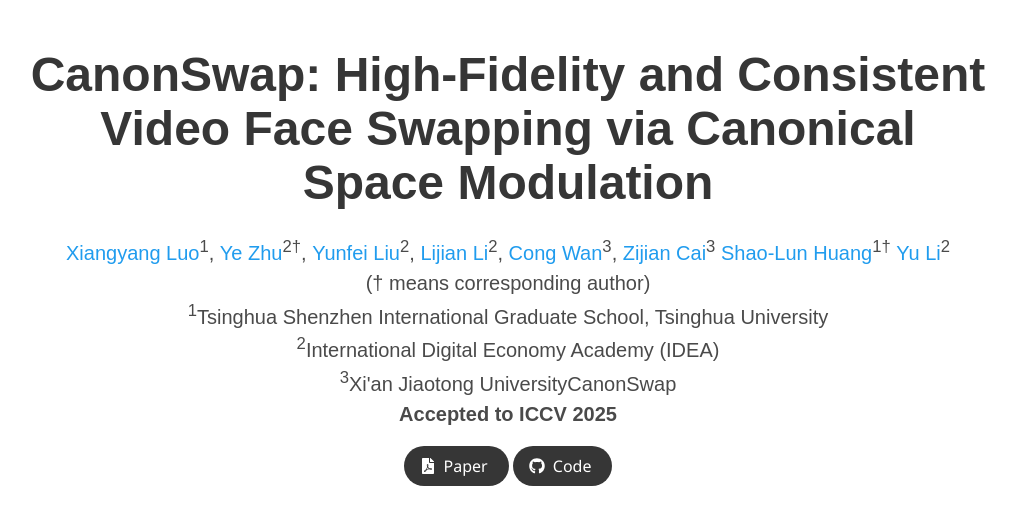
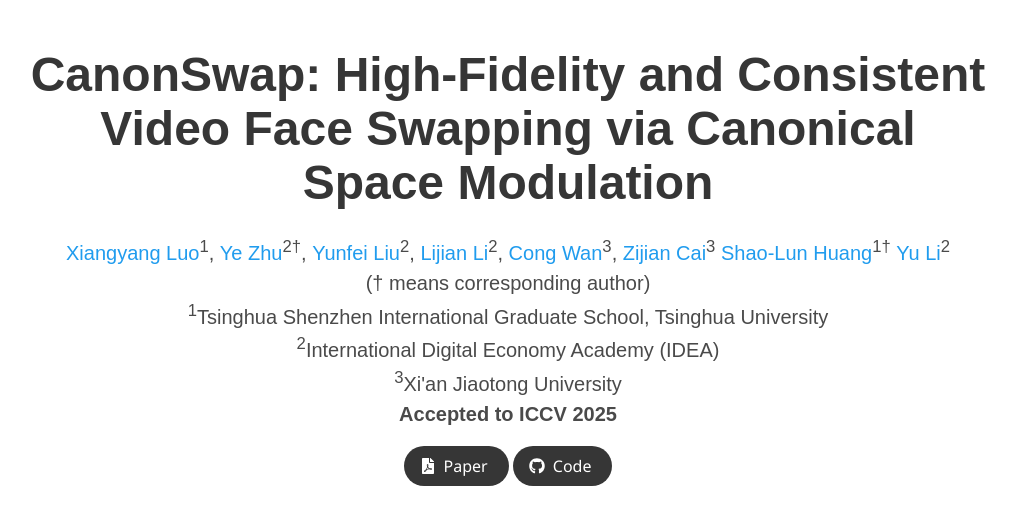
Before and after one commit to luoxyhappy/luoxyhappy.github.io, a Jekyll site: the page CanonSwap/index.html, which Jekyll copies as it is, in a window 1280 px wide and 900 px high, cut to the strip 0-563 px from the top of the window. Shown: the top 525 px of the strip, without its empty margins (132-1148 px from the left). Built offline with Jekyll 4.4.1, drawn with Linux system fonts in a browser that asks for light colours; nearby versions of some CDN libraries; some web fonts are replaced; library files that are not in the unit come from our copies; a style sheet for code colours, icons or effects is not loaded.

Commit message:
update main page

```diff
--- a/CanonSwap/index.html
+++ b/CanonSwap/index.html
@@ -101,7 +101,7 @@
             <span class="author-block"><sup>2</sup>International Digital Economy Academy (IDEA) </span>
           </div>
           <div class="is-size-5 publication-authors">
-            <span class="author-block"><sup>3</sup>Xi'an Jiaotong UniversityCanonSwap</span>
+            <span class="author-block"><sup>3</sup>Xi'an Jiaotong University</span>
           </div>
 
           <div class="is-size-5 publication-authors">
```
